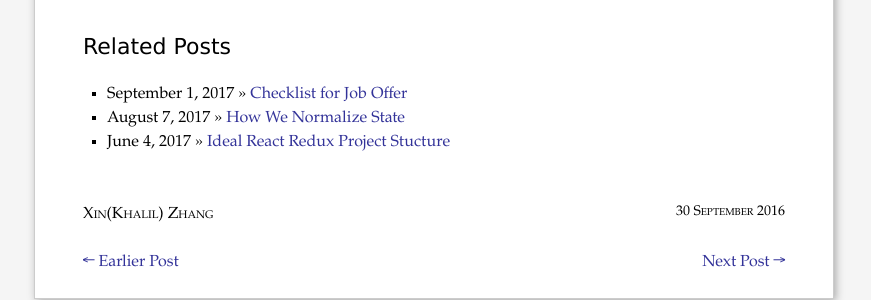
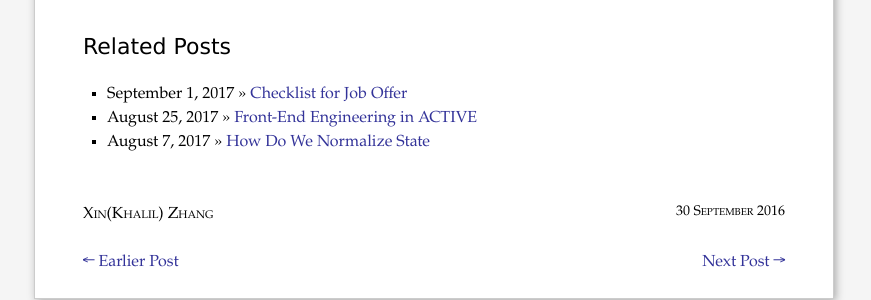
Before and after one commit to starandtina/starandtina.github.io, a Jekyll site: the page built from _posts/2016-09-30-engineer-or-developer.md, in a window 1280 px wide. Shown: the part 154-454 px from the top of the page, without its empty margins (206-1077 px from the left). Built offline with Jekyll 4.4.1, drawn with Linux system fonts in a browser that asks for light colours; comment, search, counter and statistics services are not loaded; some of the changed lines change nothing that is shown.

Commit message:
feat(ACTIVE): Front-End Engineering in ACTIVE

````diff
--- a/_posts/2017-08-07-how-we-normalize-state.md
+++ b/_posts/2017-08-07-how-do-we-normalize-state.md
@@ -1,7 +1,7 @@
 ---
 layout: post
-title: "How We Normalize State"
-description: "How We Normalize State"
+title: "How Do We Normalize State"
+description: "How Do We Normalize State"
 category: ['React', 'Redux', 'Normalize']
 tags: ['React', 'Redux', 'Normalize', 'Normalizr']
 ---
--- /dev/null
+++ b/_posts/2017-08-25-front-end-engineering-in-active.md
@@ -0,0 +1,232 @@
+---
+layout: post
+title: "Front-End Engineering in ACTIVE"
+description: ""
+category:
+tags: []
+---
+{% include JB/setup %}
+
+在活跃网络（成都）呆了三年，搬过砖，架过构，管过人，想聊聊这些年在活跃的前端工程化实践之路。
+{: .countheads }
+
+* ToC
+{:toc}
+
+在2014年之前，活跃网络（ACTIVE Network）的前端部分基本可以分为二种类型的：
+
+- 以**jQuery**为基础的单体**Web App**，后端技术包括但不限于：Java, .NET, PHP, RoR, etc.
+- 以**Backbone.js + RequireJS**为基础构建基于前端MVC的SPA
+
+很明显，第一种方案中，是以后端为主的MVC，前端开发重度依赖后端的开发环境，并且前后端的职责纠缠不清，很多时候前后端的代码会严重耦合。对于业务场景很复杂的系统，前后端的代码经常会混杂在一起，长此以往，将会完全失去可维护性。
+
+第二种方案中，是随着AJAX的兴起而带来的前端SPA时代。前端负责View+Route+Template+AJAX，后端只负责提供数据接口（RESTFul API，WebSocket, etc.），从此前后端职责更加清晰，前端可以自由选择自己的框架，库，及至模块引擎，也可以进行合理的垂直分层，让各层各司其职，互相配合。
+
+同时，遇到的挑战也是很明显的，主要有以下几个方面：
+
+- 前端没有统一的开发工作流程
+- 前端没有统一的Style Guide和Code Conventions
+- 前端没有测试（单元测试或是集成测试）来保证代码质量，基本靠自测和QA手动测试
+- 前端技术栈不统一，从而就无法达到最大程度的复用，也就无从谈起如何减少技术成本，提升产品的迭代效率以及产品体验
+
+### Git Workflow
+
+#### Feature Branch Workflow
+
+为了提高开发效率，形成规范化的代码管理，团队开始了从SVN到Git的迁移，内部采用的是[Feature Branch Workflow](https://www.atlassian.com/git/tutorials/comparing-workflows#feature-branch-workflow)，也就是说所有新功能的开发都是基于一个独立的分支，而不是传统的master分支。这样每个工程师可以工作在自己的**Feature**分支上，而不会影响到主分支（master或是develop），主分支可以随时发布上线，当然这得借助于自动化的**CI/CD**来保证。
+
+### Git Commit Message Format
+
+提交代码到分支上时，都会涉及到一个永恒不变的话题---如何给`Commit`加一段简短的描述。
+那么我们应该如何写一个**Git Commit Message**呢？请参考[How to Write a Git Commit Message](https://chris.beams.io/posts/git-commit/)
+
+TLDR:
+
+- 用一个空行来分隔开主题和正文
+- 主题限制在50个字符内
+- 主题行以一个大写字母开始
+- 主题行不要以点结尾
+- 主题行使用命令式语气
+- 正文的每行限制在72个字符内
+- 使用正文来解释what & why，而不是How
+
+目前主要参考的是[Udacity Git Commit Message Style Guide](https://udacity.github.io/git-styleguide/)，或者[AngluarJS Commit Message Format](https://github.com/angular/angular.js/blob/master/CONTRIBUTING.md#commit-message-format)，二者大同小异，都满足上面这七大原则，都可以帮助我们统一**Git Commit Message**格式，从而与他人协作更加方便。
+
+> 推荐使用[commitizen](https://github.com/commitizen/cz-cli)来帮助团队规范化整个流程，与npm scripts配合自动化整个流程
+
+### 前端技术选型
+
+在做前端技术选型架构时，我们会充分考虑各个框架库的优缺点，选择更加贴合项目需求的成熟技术方案。目的很简单，希望能够最大限度的帮助我们减少技术成本，提高迭代效率，运行效率，以及用户体验。
+
+#### Single Page App(SPA)
+
+我们经常提到SPA，那么到底什么是SPA呢？
+
+- 它是一个单一的**HTML**页面
+- 它在页面之间跳转时，不需要重新刷新
+- 它使用**JavaScript**来编写业务逻辑，并运行在浏览器端
+- 在用户与页面交互时，它可以部分更新页面
+- 路由：[On Demand Loading](https://webpack.js.org/guides/code-splitting/#dynamic-imports)
+- 基于[Service Worker](https://github.com/GoogleChrome/sw-precache)提供离线支持
+
+> 目前并没有使用**Node.js**来作为中间的**Web Server**层，前后端之间唯一的通信桥梁就是**Web API**。如果之后需要支持**SSR**（server-side rendering）或是**State Persistence**等等时，会考虑在前后端之间添加**Node.js**层。
+
+#### React
+
+使用[React <sub>视图层</sub>](https://github.com/facebook/react)来构建基于组件的富用户界面层。React是基于组件化的设计，与前端的技术趋势（模块化，组件化）非常接近，在前端社区中也非常流行，支持者众多，并且它是由Facebook官方支持和亲身实践的。下面是我们很喜欢的一些**React**的特性：
+
+- 组合
+- 单向数据流
+- 声明式
+- 显示变化（Explicit Mutations）
+- React API简单，小而美
+- 没有多余的概念，只是**JavaScript**
+- 虚拟DOM
+- 函数式编程
+- SSR（服务端渲染）
+- ...
+
+#### Router
+
+使用[react-router@v4 <sub>Declarative routing for React</sub>](https://github.com/ReactTraining/react-router)来作为客户端的路由解决方案，从而让用户可以在页面之间跳转而不需要重新刷新整个页面。从react-router@v4开始，它的基础代码全部重写，如今的Route更偏向于组件，它只是基于当前的URL是否与所设定的路径一致，从而决定显示或是隐藏组件，这也更加**React**，贴合组件化的思想。更多的请参考[All About React Router 4](https://css-tricks.com/react-router-4/)。
+
+#### Redux
+
+使用[Redux <sub>Predictable State Container</sub>](http://redux.js.org/) 来构造和管理复杂的**Web App**状态，它能帮助我们解决：
+
+- 管理各种各样的状态：Domain数据，UI状态，App状态等等
+- 在Web应用的整个生成周期中，在哪里保存我所有的数据呢？
+- 我如何处理这些数据的修改呢？
+- 我如何让我的整个Web应用感知到这些数据的变化呢？
+
+#### Redux Promise Middleware
+
+在整个Redux **Web App**中，统一使用团队内部构建的Redux Promise Middleware来处理所有的副作用（异步逻辑），比如RESTFul API。与redux-thunk，redux-saga或是redux-obserable相比，它更适合我们团队的需求，简单易上手，基本满足我们的需求：
+
+- 它相当于一个轻量级的库，专门用于Resolve Promises和Reject Promises，并且它是完全基于乐观更新的
+- 它让我们可以更加灵活的去处理Redux中的异步actions，它是基于乐观更新的，依据一定的命名规范会自动派发`${REQUEST}`, `${REQUEST}_SUCCESS`和`${REQUEST}_FAILURE`的actionts
+
+#### Isomorphic Fetch
+
+基于[isomorphic-fetch](https://github.com/matthew-andrews/isomorphic-fetch)封装了一套**api.js**，作为**Web API**工具来处理AJAX的请求和返回。
+
+#### Immutable.js
+
+使用[Immutable.js](https://facebook.github.io/immutable-js/)来作为状态存储库。它提供了很多常用的Persistent Immutable data structures来帮助我们管理数据存储，并且保证它们是Immutability的。这就要求我们操作所有数据时，都要当作不可变数据（immutable data）来对待，保证每次都是全新对象，没有引用关系，这样才能保证State的独立性，便于测试和追踪变化。同样的，它也是来自于Facebook，与React是天生一对。
+
+#### React AUI
+
+使用基于React构建的react-aui来作为基础的UI组件库，它包含了一系列满足我们的Product Style Guide的灵活，实用且可重用的组件。
+
+#### Yarn
+
+使用 [Yarn](https://yarnpkg.com/)来做为我们的包管理工具。
+
+#### Jest
+
+使用[Jest](https://facebook.github.io/jest/)和[Enzyme](https://github.com/airbnb/enzyme)来作为测试的解决方案。
+
+#### Webpack
+
+使用[Webpack](https://webpack.js.org/)来作为Module Bundler，它提供了丰富的Loaders和Plugins来帮助我们处理各种各样的资源，同时它还支持Tree Shaking和Code Splting，可以更好的帮助我们做组件化开发与资源的管理。
+
+> 根据增量的原则，我们应该精心规划每个页面的资源加载策略，使得用户无论访问哪个页面都能按需加载页面所需资源，没访问过的无需加载，访问过的可以缓存复用，最终带来流畅的应用体验。
+
+### 开发流程
+
+### Project Structure && Style Guides && Code Convention
+
+#### Project Structure
+
+请参考[理想中的React+Redux项目结构](http://starandtina.github.io/2017-06-04/ideal-react-redux-project-stucture)
+
+#### Style Guides && Code Convention
+
+Style Guides是Code Convention的其中一种形式，它针对的是单个文件的layout，而Code Convention更加强调的是一些编程最佳实践，文件和目录的设计等等。
+
+**JavaScript**是一门动态并且类型松散的语言，再加上团队成员水平参差不齐，急需要一种工具可以帮助我们发现代码中常见的bugs或是潜在的问题，提高代码质量，保持团队代码风格一致。因此我们引入了[ESLint](https://eslint.org/)作为代码的静态分析工具，并自动集成到我们的CI/CD流程中，也就是一旦发现ESLint错误，那么整个CI/CD会失败，直到修复这些错误为止。
+
+另外，ESLint支持创建[ESLint Shareable Configs](https://eslint.org/docs/developer-guide/shareable-configs)，团队内部基于[eslint-airbnb](https://github.com/airbnb/javascript/tree/master/packages/eslint-config-airbnb)创建了适应自己的ESLint Shareable Config。
+
+### Testing
+
+前端的测试解决方案是基于**Jest + Enzyme**的，并且会添加*prepush hook*，以确保在提交代码前，至少在本地机器上跑测试通过的。
+
+基本上，我们会要求单无测试的代码覆盖率至少是要达到90%的，它表示的是Statements，Branches，Functions，Lines这四个维度的平均值。有了这些测试后，在之后的开发，重构或是修复Bug中，我们就可以依据需求任意的做出相应的修改，同时，我们也有足够的信心不会破坏已有的代码。
+
+### CI/CD
+
+CI也就是我们经常说的持续集成，指的是频繁地（或者是一天多次）将代码集成到主干分支，它现在是我们开发流程中必不可少的一环。它主要可以帮助我们：
+
+- 快速发现错误。每完成一点更新，就集成到主干，可以快速发现错误，定位错误也比较容易。
+- 防止分支大幅偏离主干。如果不是经常集成，主干又在不断更新，会导致以后集成的难度变大，甚至难以集成。
+
+持续集成的目的，就是让产品可以快速迭代，同时还能保持高质量。它的核心措施是，代码集成到主干之前，必须通过自动化测试。只要有一个测试用例失败，就不能集成。
+
+CD也就是持续交付（Continuous delivery），它指的是频繁地将软件的新版本，交付给质量团队或者用户，以供评审。如果评审通过，代码就进入生产阶段。
+持续交付可以看作持续集成的下一步。它强调的是，不管怎么更新，软件是随时随地可以交付的。
+
+在ACTIVE Network，工程师在自己的分支上完成代码开发后，会先提交一个Gitlab Merge Request(MR，类似GitHub的PR)，以供团队其它成员做Code Review。代码仓库都会预先设置好[Webhook](https://docs.gitlab.com/ce/user/project/integrations/webhooks.html)，所以只要有创建，更新或是合并MR时，都会自动运行仓库的[Jenkins Pipeline](https://jenkins.io/doc/book/pipeline/getting-started/)，下面是一个典型的**Jenkinsfile**：
+
+```groovy
+#!groovy
+
+node {
+  currentBuild.displayName = sh(returnStdout: true, script: 'cat package.json | grep version | sed \'s/"//g\' | awk -F \': \' \'{print $2}\' | sed s/,//g').trim() // the name of the current Jenkins job
+
+  gitlabCommitStatus {
+    currentBuild.result = "SUCCESS"
+
+    stage('Checkout') {
+      checkout scm
+    }
+
+    stage('Install') {
+      sh 'yarn'
+    }
+
+    stage('Lint') {
+      sh 'npm run lint'
+    }
+
+    stage('Test') {
+      try {
+        sh 'npm test'
+      } catch (err) {
+        currentBuild.result = "FAILURE"
+        error 'Testing failed'
+        throw err
+      } finally {
+        publishHTML([allowMissing: true, alwaysLinkToLastBuild: true, keepAll: false, reportDir: 'coverage/lcov-report/', reportFiles: 'index.html', reportName: 'LCOV Report'])
+      }
+    }
+  }
+}
+```
+
+一般来说，它会执行如下的步骤：
+
+1. 拉出最新的需要合并的分支代码
+1. 安装依赖
+1. 运行lint脚本
+1. 运行测试（包括单元测试和集成测试）
+1. 发布测试代码覆盖率报告
+
+### 发布
+
+通过CI流程，代码已经可以合并到主干分支了，我们就可以基于它做发布。一般发布流程包括：
+
+- 运行ESLint
+- 运行测试
+- 构建（Webpack）
+- 在pacage.json中升级版本号（如果没有版本，则只升级PATCH版本）
+- 创建一个新的提交
+- 创建一个叫`v*`的标签（如v1.15.35），并指向上一步创建的提交
+- 推送至远程分支(master)
+- 以**zip**格式将构建成功的前端资源文件（HTML, JS, CSS, FONTS等等）打包，并发布到远端的Nexus服务器
+- 推送`v*`标签至远程仓库
+- 创建并推送`latest`标签至远程仓库
+
+这样一来，前端代码库拥有了自己的版本管理，并且每个打包的版本只是一些构建后的HTML/JS/CSS/Fonts的集合，任意的后端服务都可以使用它。
+
+后端的生产服务器在部署前，会先备份当前代码，然后从远程的Nexus服务器上下载指定的前端代码库版本，之后将打包文件解包成本地的一个目录，再将运行路径的符号链接指向这个目录，然后重新启动应用，这方面的部署工具有**Ansible**，**Chef**，**Puppet**等，我们内部用的是**Ansible**来做部署。
````
